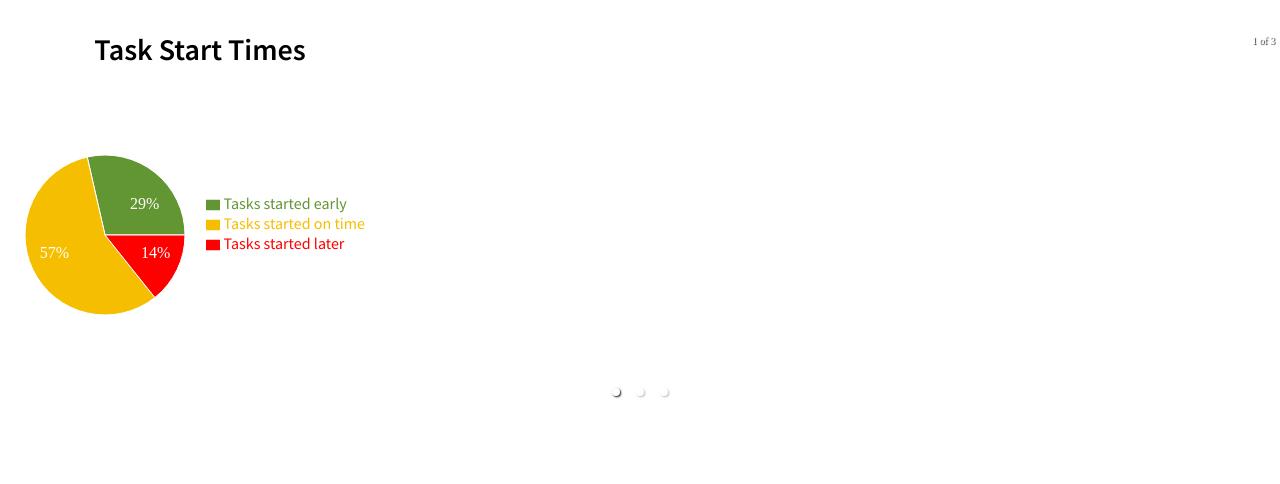
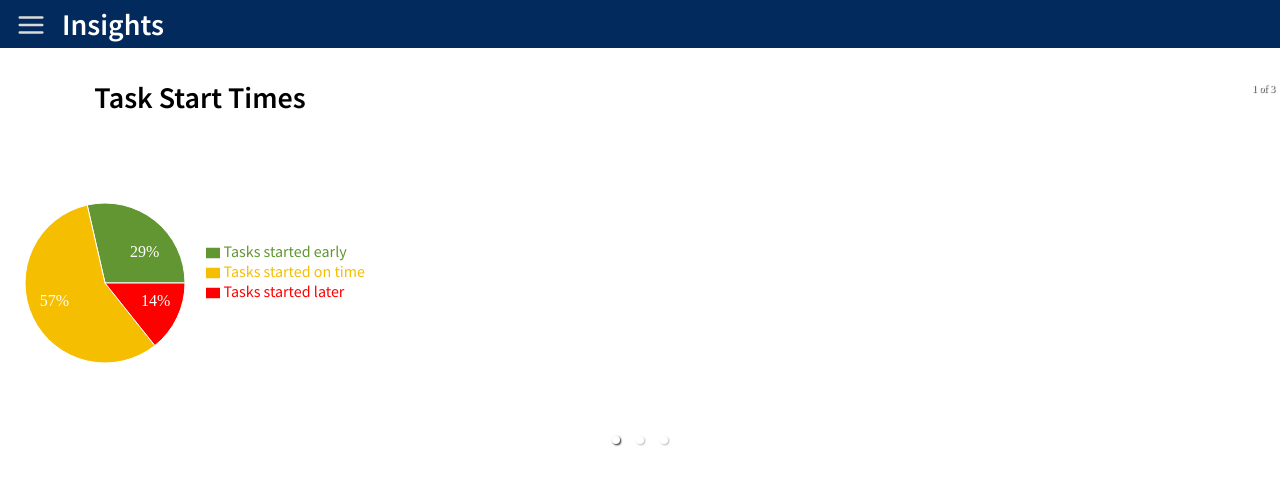
Before and after one commit to utmgdsc/UTimeManager, a React (Create React App) app in the folder client/: page /insights in a window 1280 px wide. Shown: the top 484 px of the page. Built offline with nearby package versions, Linux system fonts and the light colour scheme.

Commit message:
Increase menu z-index

```diff
--- a/client/src/components/PageHeader/PageHeader.module.css
+++ b/client/src/components/PageHeader/PageHeader.module.css
@@ -41,6 +41,7 @@
   left: 0;
   background-color: #eaf3fe;
   border-radius: 0px 0px 30px 0px;
+  z-index: 10;
 }
 
 .navDropdownItem {
--- a/client/src/pages/InsightsPage/InsightsPage.js
+++ b/client/src/pages/InsightsPage/InsightsPage.js
@@ -2,6 +2,7 @@ import React from "react";
 import TaskStatusChart from "../../components/TaskStatusChart/TaskStatusChart";
 import styles from "./InsightsPage.module.css";
 import { InsightsCarousel } from "../../components/Carousel/Carousel";
+import PageHeader from "../../components/PageHeader/PageHeader.js";
 
 const InsightsPage = () => {
   const nHoursAhead = (nHours) => {
@@ -78,6 +79,7 @@ const InsightsPage = () => {
 
   return (
     <div>
+      <PageHeader pageTitle={"Insights"} />
       <InsightsCarousel taskData={sampleTaskData} />
     </div>
   );
```
